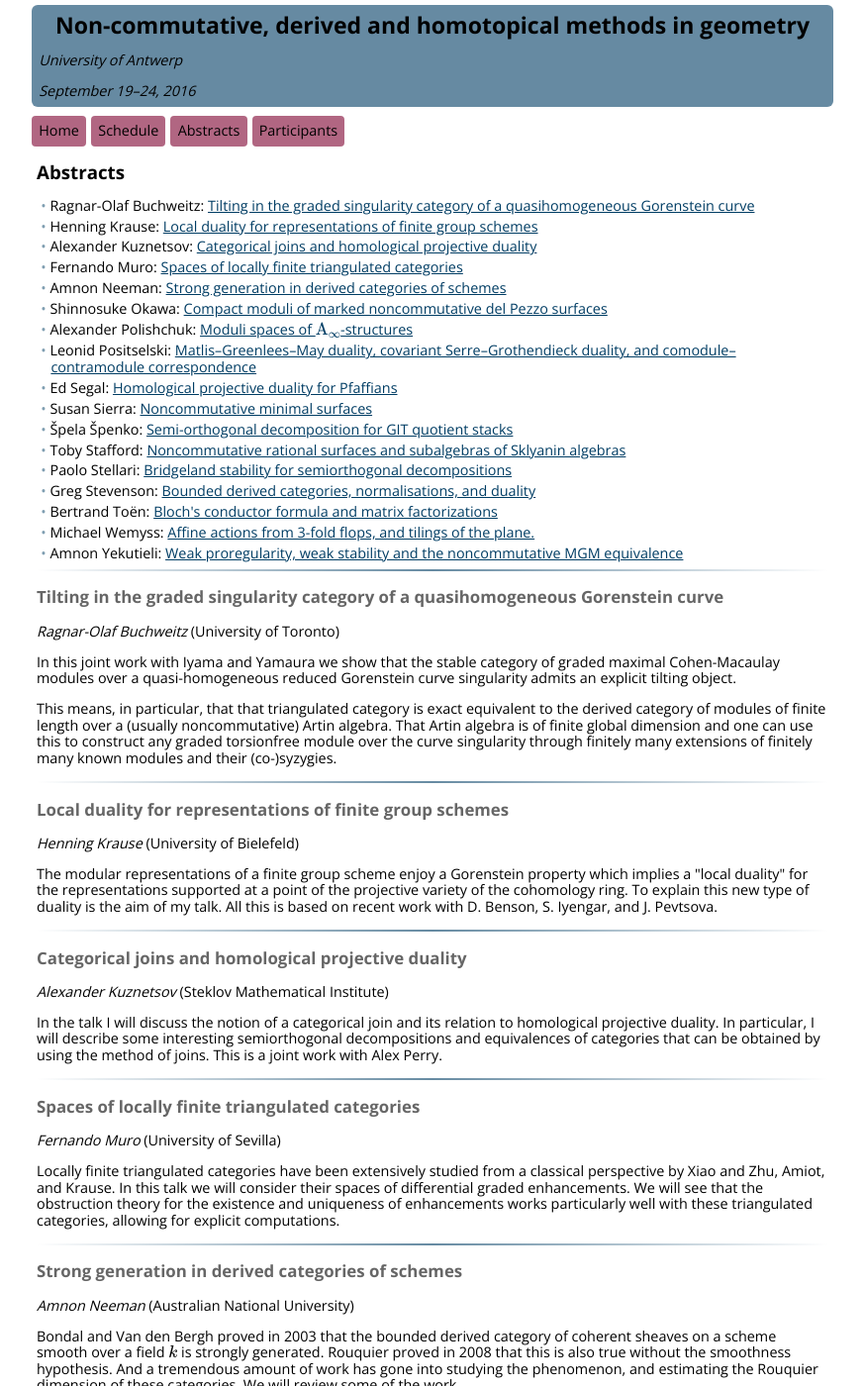
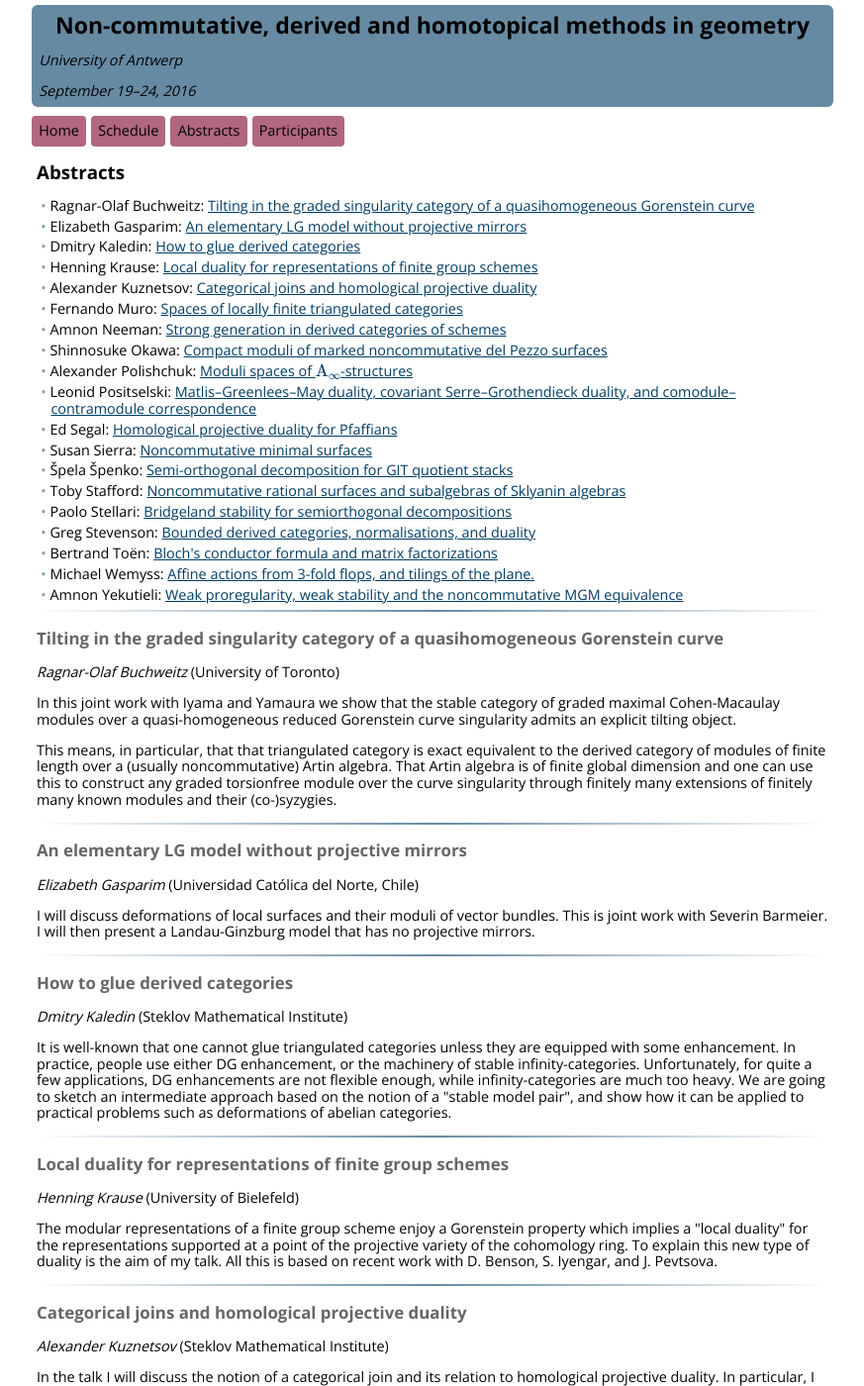
Before and after one commit to ncag-info/antwerp-2016, a Jekyll site: the page built from abstracts.html, in a window 1280 px wide and 1400 px high. Shown: the whole window at 99% size, without its empty margins (203-1076 px from the left). Built offline with Jekyll 4.4.1, drawn with Linux system fonts in a browser that asks for light colours; nearby versions of some CDN libraries; library files that are not in the unit come from our copies; formulas are drawn with MathJax 3.

Commit message:
Two more abstracts and a grant number

```diff
--- a/_data/talks.yml
+++ b/_data/talks.yml
@@ -5,6 +5,20 @@ buchweitz:
     <p>In this joint work with Iyama and Yamaura we show that the stable category of graded maximal Cohen-Macaulay modules over a quasi-homogeneous reduced Gorenstein curve singularity admits an explicit tilting object.
 
     <p>This means, in particular, that that triangulated category is exact equivalent to the derived category of modules of finite length over a (usually noncommutative) Artin algebra. That Artin algebra is of finite global dimension and one can use this to construct any graded torsionfree module over the curve singularity through finitely many extensions of finitely many known modules and their (co-)syzygies.
+
+
+gasparim:
+  title: An elementary LG model without projective mirrors
+  speaker: gasparim
+  abstract: >
+    <p>I will discuss deformations of local surfaces and their moduli of vector bundles. This is joint work with Severin Barmeier. I will then present a Landau-Ginzburg model that has no projective mirrors.
+
+
+kaledin:
+  title: How to glue derived categories
+  speaker: kaledin
+  abstract: >
+    <p>It is well-known that one cannot glue triangulated categories unless they are equipped with some enhancement. In practice, people use either DG enhancement, or the machinery of stable infinity-categories. Unfortunately, for quite a few applications, DG enhancements are not flexible enough, while infinity-categories are much too heavy. We are going to sketch an intermediate approach based on the notion of a "stable model pair", and show how it can be applied to practical problems such as deformations of abelian categories.
 
 
 krause:
--- a/index.html
+++ b/index.html
@@ -83,7 +83,7 @@ The aim of the conference is to bring together experts and graduate students/pos
   <li><span class="name"><a href="http://win.ua.ac.be/~wlowen/welcome.html">Wendy Lowen</a></span>
   <li><span class="name"><a href="http://hardy.uhasselt.be/personal/vdbergh/Members/michel_id.html">Michel Van den Bergh</a></span>
 </ul>
-<p>The conference is supported through the European Research Council (ERC) grant no. 257004-HHNcdMir and the Research Foundation Flanders (FWO) under grant no. G.0112.13N and G.0D86.16N.
+<p>The conference is supported through the European Research Council (ERC) grant no. 257004-HHNcdMir and the Research Foundation Flanders (FWO) under grant no. G.0112.13N, G.0D86.16N and K7.096.16N.
 <ul id="logos">
   <li><a href="http://erc.europa.eu/"><img width="200" src="logo-erc.jpg"></a>
   <li><a href="http://fwo.be"><img width="200" src="logo-fwo.jpg"></a>
```
